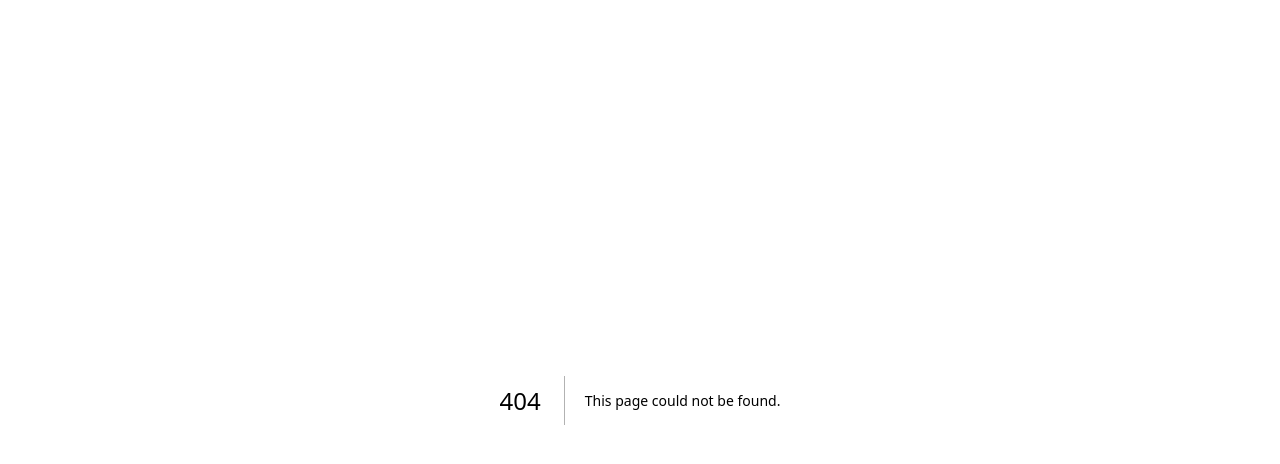
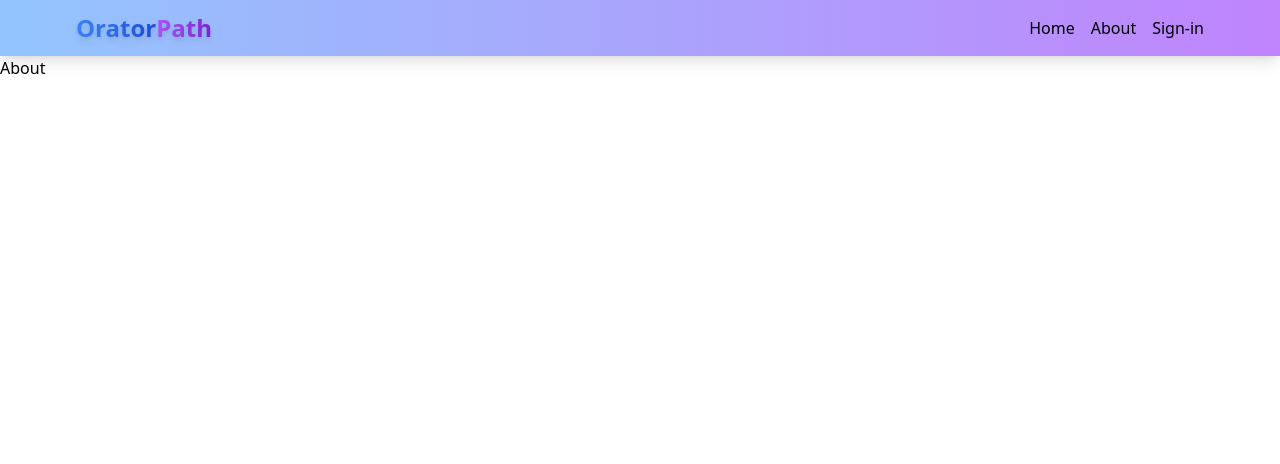
Before and after one commit to shamas92/Orator-Path, a Next.js app: page /about in a window 1280 px wide. Before the commit this address had no page. Shown: the top 464 px of the page. Built offline with nearby package versions, Linux system fonts and the light colour scheme.

Commit message:
Created the Header Component

```diff
--- /dev/null
+++ b/src/app/about/page.jsx
@@ -0,0 +1,7 @@
+import React from 'react'
+
+export default function About() {
+  return (
+    <div>About</div>
+  )
+}
--- /dev/null
+++ b/src/app/components/Header.jsx
@@ -0,0 +1,28 @@
+import Link from 'next/link'
+import React from 'react'
+
+export default function Header() {
+  return (
+    <header className='bg-gradient-to-r from-blue-300 to-purple-400 shadow-lg'>
+    <div className='max-w-6xl mx-auto flex justify-between items-center p-3'>
+      {/* logo */}
+      <Link href='/' className='text-2xl font-extrabold group cursor-pointer'>
+        <span className='text-transparent bg-clip-text bg-gradient-to-r from-blue-500 to-blue-700 drop-shadow-md group-hover:from-blue-400 group-hover:to-blue-600'>
+          Orator
+        </span>
+        <span className='text-transparent bg-clip-text bg-gradient-to-r from-purple-500 to-purple-700 drop-shadow-md group-hover:from-purple-400 group-hover:to-purple-600'>
+          Path
+        </span>
+      </Link>
+      {/* add a navigation menu */}
+      <nav>
+        <ul className='flex gap-4'>
+          <Link href='/'>Home</Link>
+          <Link href='/about'>About</Link>
+          <Link href='/sign-in'>Sign-in</Link>
+        </ul>
+      </nav>
+    </div>
+  </header>
+  )
+}
--- a/src/app/layout.js
+++ b/src/app/layout.js
@@ -1,5 +1,6 @@
 import { Geist, Geist_Mono } from "next/font/google";
 import "./globals.css";
+import Header from "./components/Header";
 
 const geistSans = Geist({
   variable: "--font-geist-sans",
@@ -12,8 +13,8 @@ const geistMono = Geist_Mono({
 });
 
 export const metadata = {
-  title: "Create Next App",
-  description: "Generated by create next app",
+  title: "Orator Path",
+  description: "Empowering every voice with AI powered feedback",
 };
 
 export default function RootLayout({ children }) {
@@ -22,6 +23,7 @@ export default function RootLayout({ children }) {
       <body
         className={`${geistSans.variable} ${geistMono.variable} antialiased`}
       >
+       <Header/>
         {children}
       </body>
     </html>
```
Also changed, not shown: public/OP-New.png (added).
